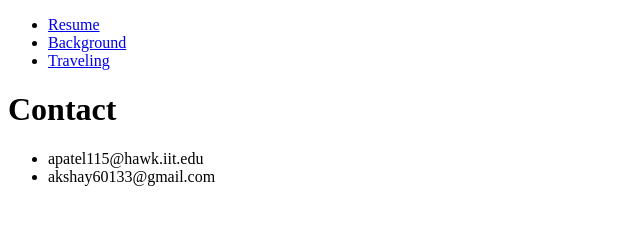
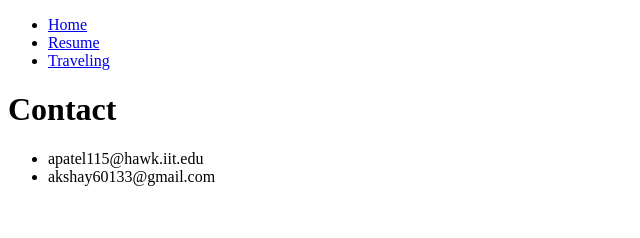
Before and after one commit to akshay1995p/Project-1, a plain HTML site: page resume/index.html in a window 1280 px wide. Shown: the top 238 px of the page, 0-640 px from the left. Drawn offline with Linux system fonts and the light colour scheme.

Commit message:
Files updated

```diff
--- a/resume.html
+++ b/resume/index.html
@@ -4,13 +4,14 @@
 <title>Resume</title>
 </head>
 <body>
- <nav>
-    <ul>
-     <li><a href="/Project-1/resume.html"> Resume </a></li>
-     <li><a href="/Project-1/index.html"> Background</a></li>
-     <li><a href="/Project-1/travling.html"> Traveling</a></li>
-    </ul>
-</nav>
+
+<nav id="navigation">
+        <ul>
+          <li><a href="../">Home</a></li>
+          <li><a href="../resume/">Resume</a></li>
+          <li><a href="../travling/">Traveling</a></li>
+        </ul>
+      </nav>
 
 <h1><b>Contact</b></h1>
 <ul><li>apatel115@hawk.iit.edu<br>
```
Also changed, not shown: index.html (+7 -7 lines), travling.html (deleted, +0 -20 lines), travling/index.html (added, +20 -0 lines), 1 other file.
